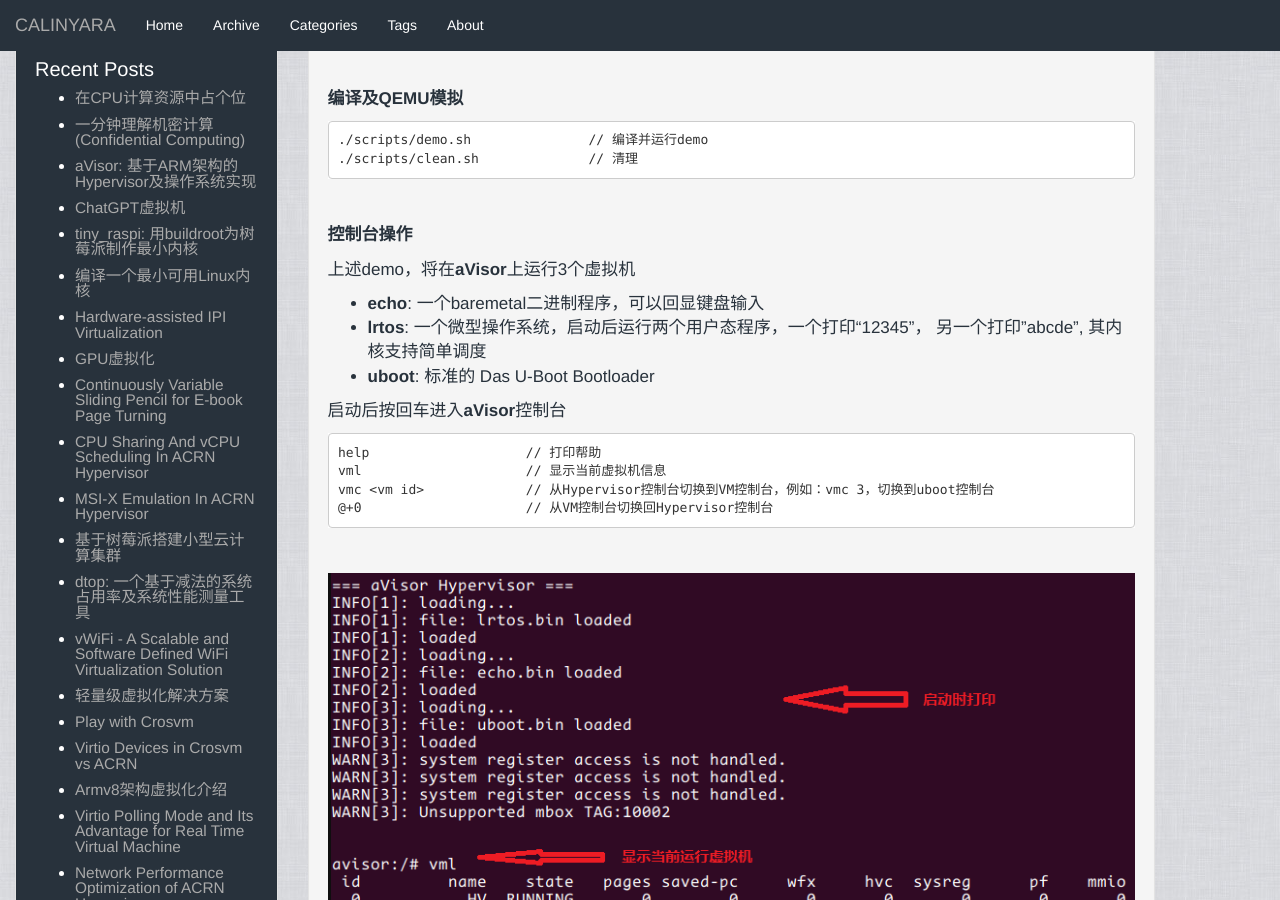
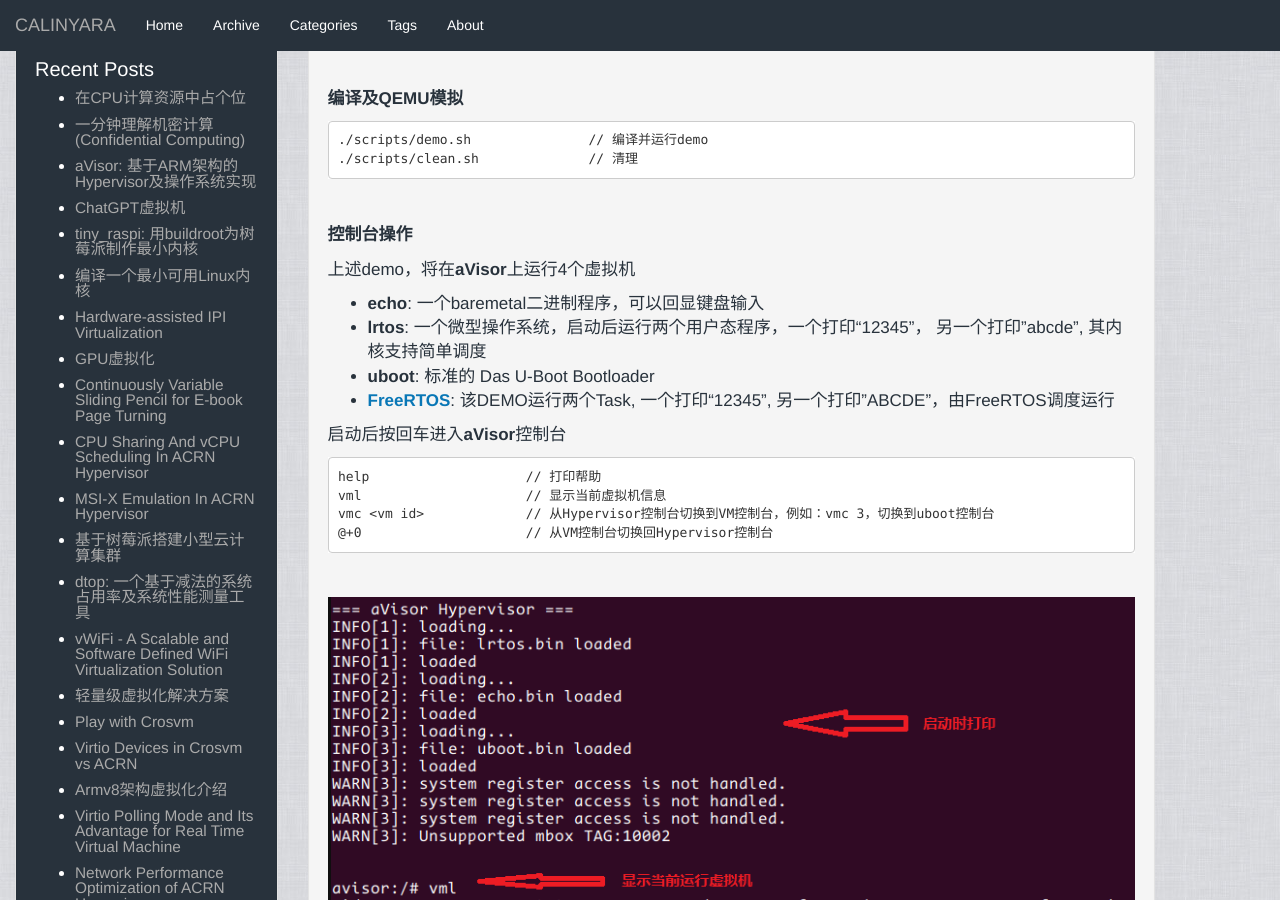
Before and after one commit to calinyara/calinyara.github.io, a Jekyll site: the page built from _posts/2023-2-25-aVisor.markdown, in a window 1280 px wide and 900 px high, scrolled down 692 px. Built offline with Jekyll 4.4.1, drawn with Linux system fonts in a browser that asks for light colours.

Commit message:
post: avisor: add freertos

````diff
--- a/_posts/2023-2-25-aVisor.markdown
+++ b/_posts/2023-2-25-aVisor.markdown
@@ -31,10 +31,11 @@ description:
 
 **控制台操作**
 
-上述demo，将在**aVisor**上运行3个虚拟机
+上述demo，将在**aVisor**上运行4个虚拟机
 - **echo**:  一个baremetal二进制程序，可以回显键盘输入
 - **lrtos**: 一个微型操作系统，启动后运行两个用户态程序，一个打印“12345”， 另一个打印"abcde", 其内核支持简单调度
 - **uboot**: 标准的 Das U-Boot Bootloader
+- **[FreeRTOS](https://github.com/hacker-jie/freertos-raspi3)**: 该DEMO运行两个Task, 一个打印“12345”, 另一个打印"ABCDE"，由FreeRTOS调度运行
 
 启动后按回车进入**aVisor**控制台
 
@@ -46,8 +47,10 @@ vmc <vm id>		// 从Hypervisor控制台切换到VM控制台，例如：vmc 3，
 ```
 
 <br>
+
 <div align="center"><img src="/assets/images/20230225-aVisor/running1.png"/></div>
 <div align="center"><img src="/assets/images/20230225-aVisor/running2.png"/></div>
+<div align="center"><img src="/assets/images/20230225-aVisor/running3.png"/></div>
 <br>
 
 **物理板运行**
````
Also changed, not shown: assets/images/20230225-aVisor/aVisor.png, assets/images/20230225-aVisor/running3.png (added), 1 other file.
